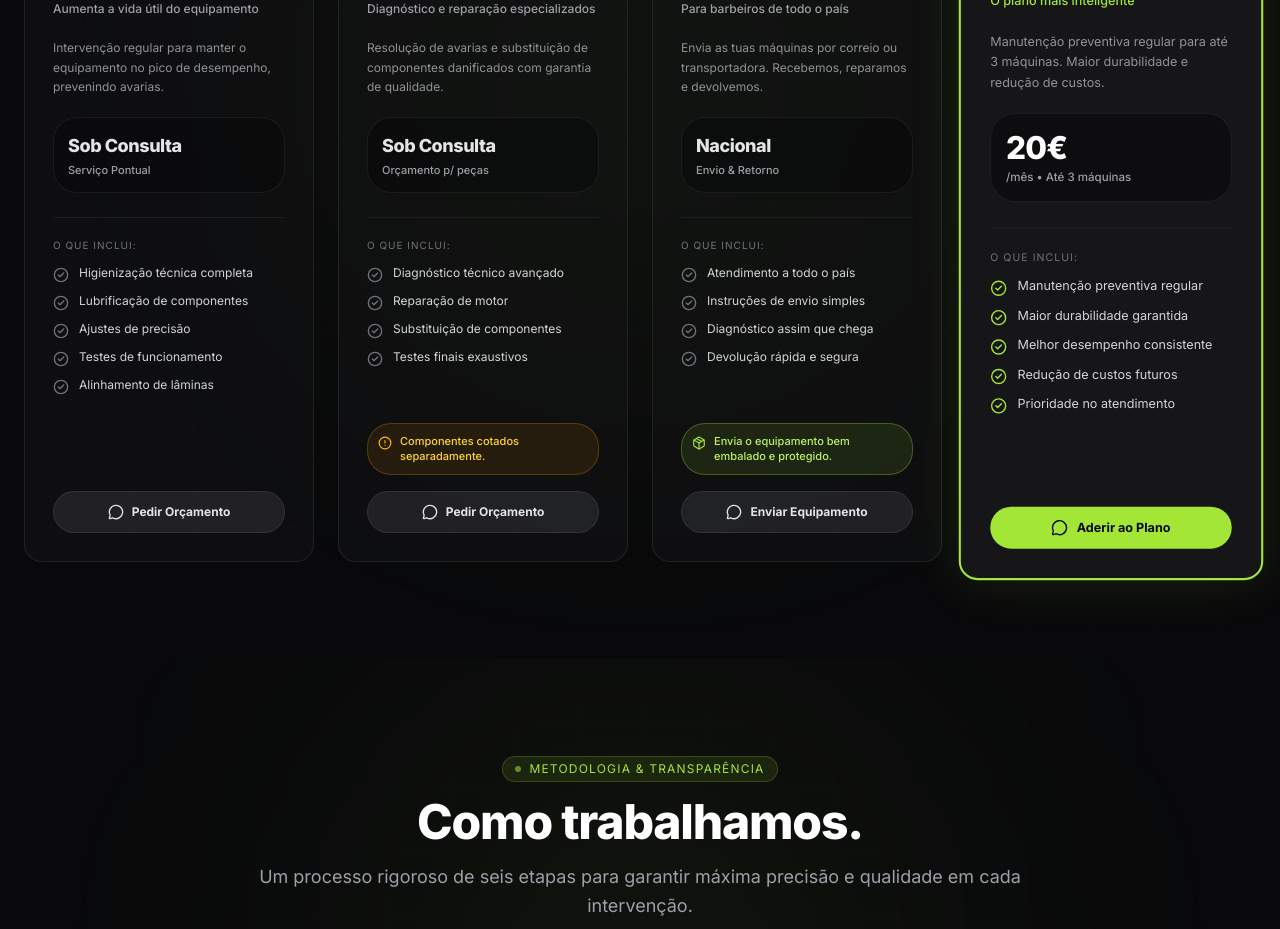
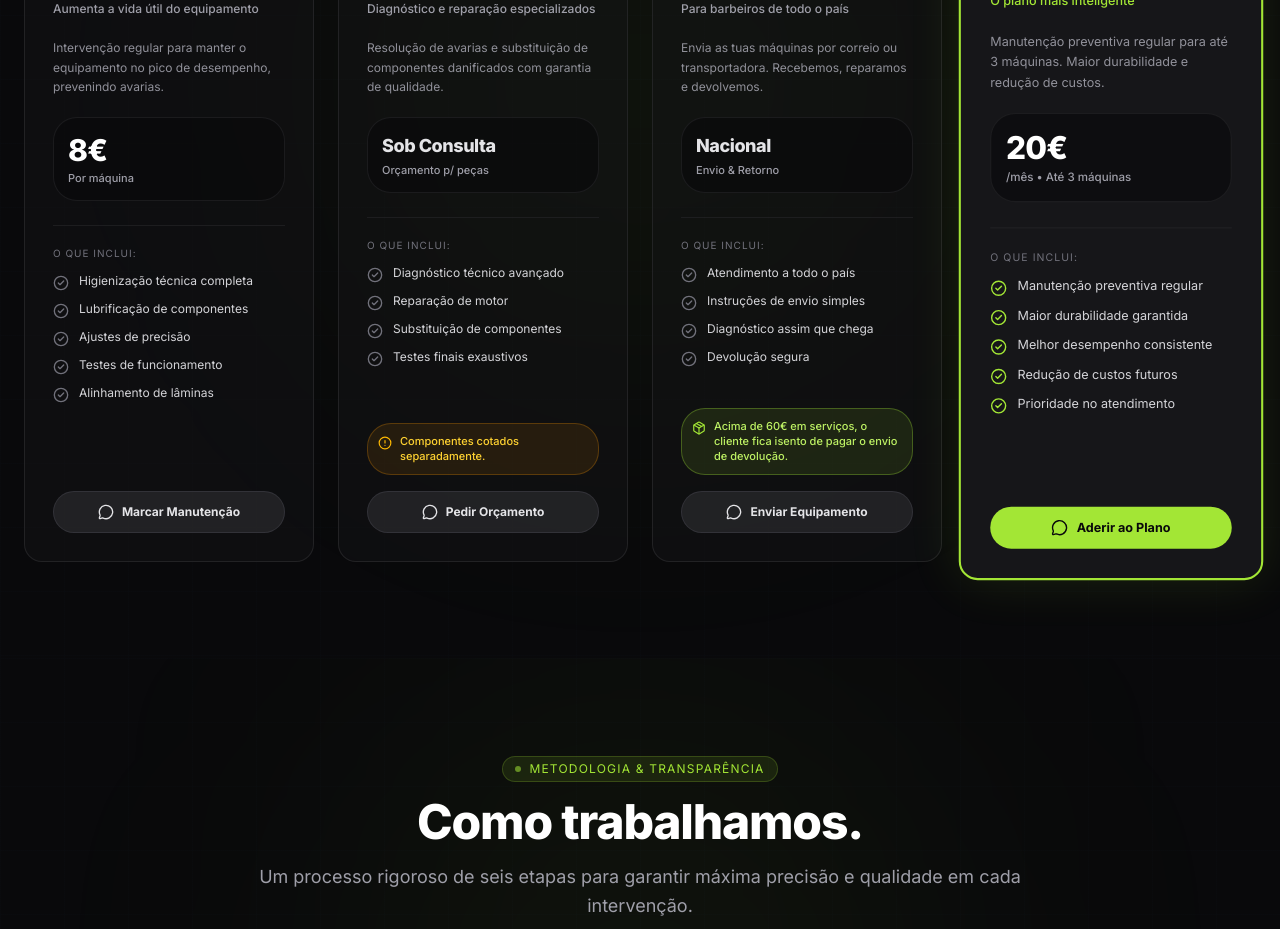
Before and after one commit to martimfm1/lab-customs-clipper, a Next.js app: page / in a window 1280 px wide. Shown: the part 1800-2729 px from the top of the page. Built offline with nearby package versions, Linux system fonts and the light colour scheme.

Commit message:
feat: update service pricing, shipping terms and WhatsApp copy

```diff
--- a/components/services-section.tsx
+++ b/components/services-section.tsx
@@ -26,7 +26,7 @@ const services = [
     subtitle: "Aumenta a vida útil do equipamento",
     description:
       "Intervenção regular para manter o equipamento no pico de desempenho, prevenindo avarias.",
-    priceTag: { value: "Sob Consulta", label: "Serviço Pontual" },
+    priceTag: { value: "8€", label: "Por máquina" },
     items: [
       "Higienização técnica completa",
       "Lubrificação de componentes",
@@ -34,9 +34,9 @@ const services = [
       "Testes de funcionamento",
       "Alinhamento de lâminas",
     ],
-    ctaLabel: "Pedir Orçamento",
+    ctaLabel: "Marcar Manutenção",
     whatsappMessage:
-      "Olá! Gostaria de pedir um orçamento para *Manutenção Preventiva* do meu equipamento. Podem ajudar-me?",
+      "Olá! Preciso de manutenção preventiva para as minhas máquinas, pode ajudar-me?",
     featured: false,
   },
   {
@@ -71,9 +71,9 @@ const services = [
       "Atendimento a todo o país",
       "Instruções de envio simples",
       "Diagnóstico assim que chega",
-      "Devolução rápida e segura",
+      "Devolução segura",
     ],
-    note: "Envia o equipamento bem embalado e protegido.",
+    note: "Acima de 60€ em serviços, o cliente fica isento de pagar o envio de devolução.",
     ctaLabel: "Enviar Equipamento",
     whatsappMessage:
       "Olá! Quero enviar as minhas máquinas para manutenção. Como posso proceder com o envio?",
@@ -147,7 +147,6 @@ export default function ServicesSection() {
                     : "bg-zinc-900/40 border border-zinc-800/80 hover:border-zinc-700 hover:bg-zinc-900/60"
                 }`}
               >
-                {/* Popular Badge */}
                 {isFeatured && (
                   <div className="absolute -top-3.5 left-1/2 -translate-x-1/2">
                     <span className="inline-flex items-center gap-1.5 px-3.5 py-1 rounded-full bg-[#a3e635] text-zinc-950 text-xs font-black tracking-wide uppercase shadow-lg shadow-[#a3e635]/20">
@@ -156,7 +155,6 @@ export default function ServicesSection() {
                   </div>
                 )}
 
-                {/* Top Section */}
                 <div className="flex flex-col gap-5">
                   <div className="flex items-center justify-between">
                     <span className={`text-[11px] font-mono tracking-wider uppercase px-2.5 py-1 rounded-md ${
@@ -206,7 +204,6 @@ export default function ServicesSection() {
                   </div>
                 </div>
 
-                {/* Middle Section: Items List */}
                 <div className="my-6 pt-5 border-t border-zinc-800/60 flex-1 flex flex-col justify-start">
                   <span className="text-[10px] font-mono uppercase tracking-widest text-zinc-500 mb-3 block">
                     O que inclui:
@@ -223,9 +220,7 @@ export default function ServicesSection() {
                   </ul>
                 </div>
 
-                {/* Bottom Section: High-Visibility Note & CTA */}
                 <div className="flex flex-col gap-4">
-                  {/* Callout de Nota/Aviso com Excelente Visibilidade em Desktop */}
                   <div className="min-h-[48px] flex items-center">
                     {"note" in service && service.note ? (
                       <div className={`w-full flex items-start gap-2 p-2.5 rounded-xl border text-[11px] leading-tight font-medium ${
@@ -245,7 +240,6 @@ export default function ServicesSection() {
                     )}
                   </div>
 
-                  {/* CTA Button */}
                   <a
                     href={buildWhatsAppUrl(service.whatsappMessage)}
                     target="_blank"
```
